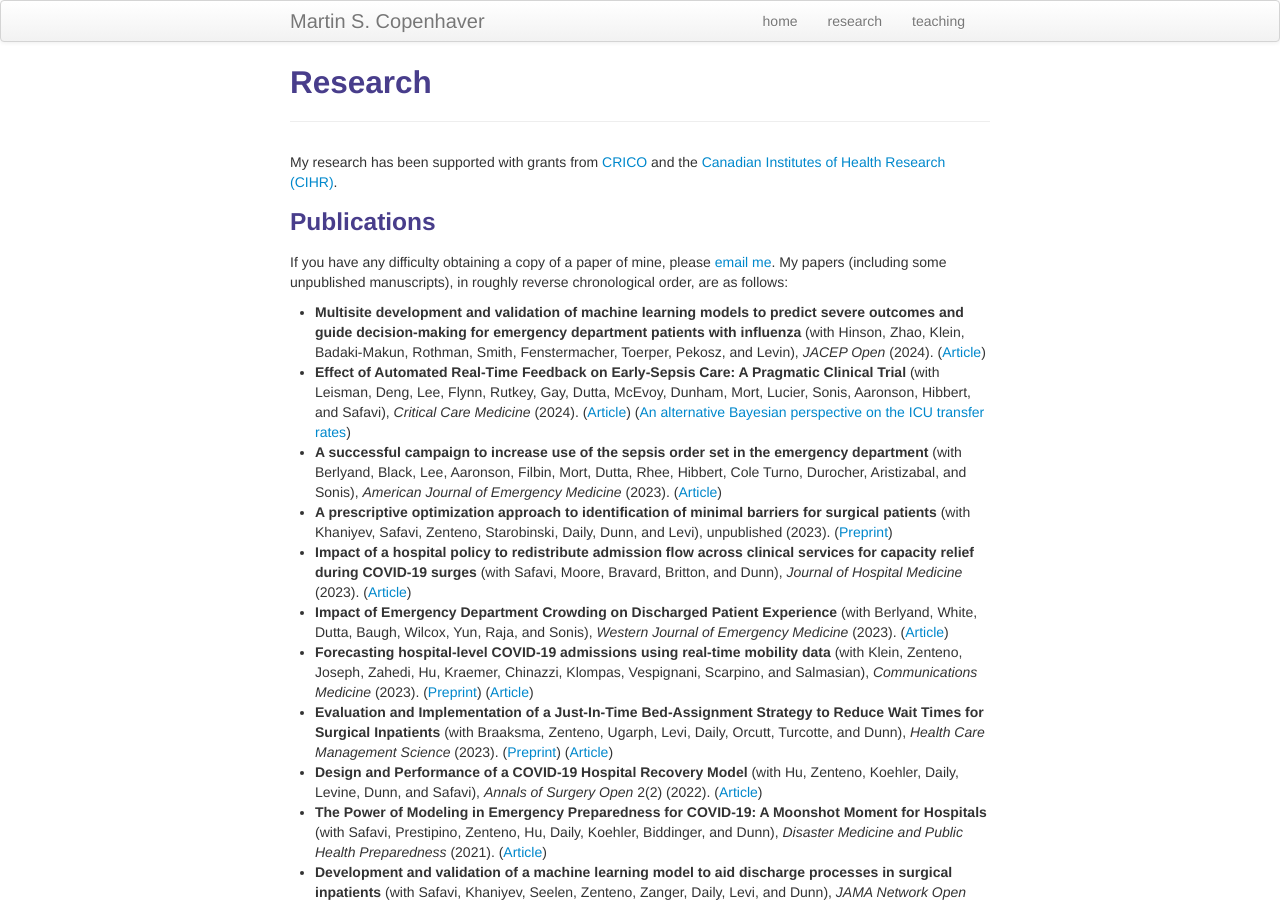
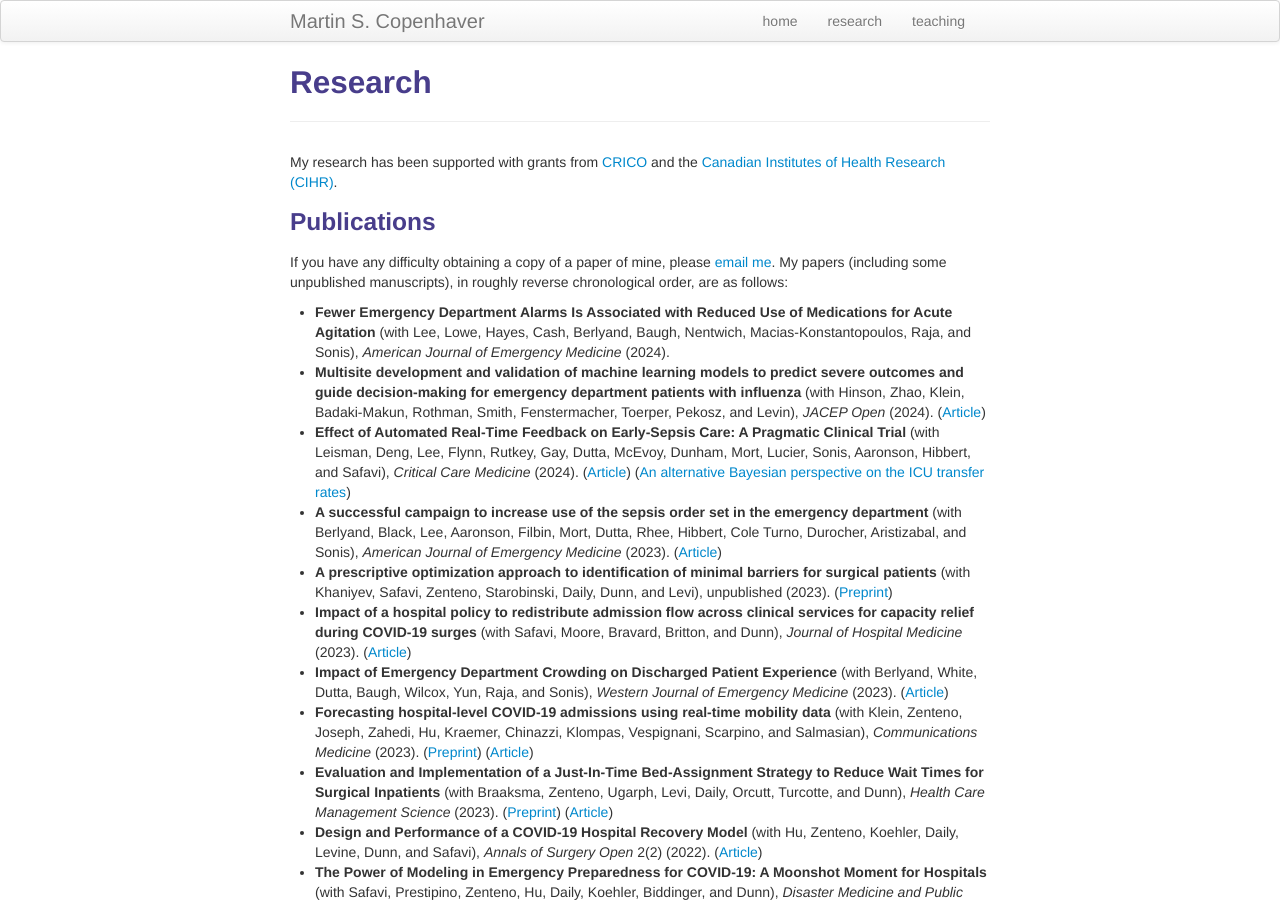
Before and after one commit to martincopenhaver/martincopenhaver.github.io, a Jekyll site: the page built from research.md, in a window 1280 px wide and 900 px high. Built offline with Jekyll 4.4.1, drawn with Linux system fonts in a browser that asks for light colours.

Commit message:
Update research.md

```diff
--- a/research.md
+++ b/research.md
@@ -11,6 +11,7 @@ description: Martin S. Copenhaver's research
 My research has been supported with grants from [CRICO](https://www.rmf.harvard.edu/What-We-Offer/Overview) and the [Canadian Institutes of Health Research (CIHR)](https://webapps.cihr-irsc.gc.ca/decisions/p/project_details.html?applId=489670&lang=en).
 ### Publications
 If you have any difficulty obtaining a copy of a paper of mine, please <a href="mailto:last name at jhmi.edu">email me</a>. My papers (including some unpublished manuscripts), in roughly reverse chronological order, are as follows:
+* **Fewer Emergency Department Alarms Is Associated with Reduced Use of Medications for Acute Agitation** (with Lee, Lowe, Hayes, Cash, Berlyand, Baugh, Nentwich, Macias-Konstantopoulos, Raja, and Sonis), _American Journal of Emergency Medicine_ (2024).
 * **Multisite development and validation of machine learning models to predict severe outcomes and guide decision-making for emergency department patients with influenza** (with Hinson, Zhao, Klein, Badaki-Makun, Rothman, Smith, Fenstermacher, Toerper, Pekosz, and Levin), _JACEP Open_ (2024). ([Article](https://onlinelibrary.wiley.com/doi/10.1002/emp2.13117))
 * **Effect of Automated Real-Time Feedback on Early-Sepsis Care: A Pragmatic Clinical Trial** (with Leisman, Deng, Lee, Flynn, Rutkey, Gay, Dutta, McEvoy, Dunham, Mort, Lucier, Sonis, Aaronson, Hibbert, and Safavi), _Critical Care Medicine_ (2024). ([Article](https://journals.lww.com/ccmjournal/abstract/9900/effect_of_automated_real_time_feedback_on.247.aspx)) ([An alternative Bayesian perspective on the ICU transfer rates](/subpages/bayes-icu.md))
 * **A successful campaign to increase use of the sepsis order set in the emergency department** (with Berlyand, Black, Lee, Aaronson, Filbin, Mort, Dutta, Rhee, Hibbert, Cole Turno, Durocher, Aristizabal, and Sonis), _American Journal of Emergency Medicine_ (2023). ([Article](https://www.sciencedirect.com/science/article/abs/pii/S0735675723004126))
```
